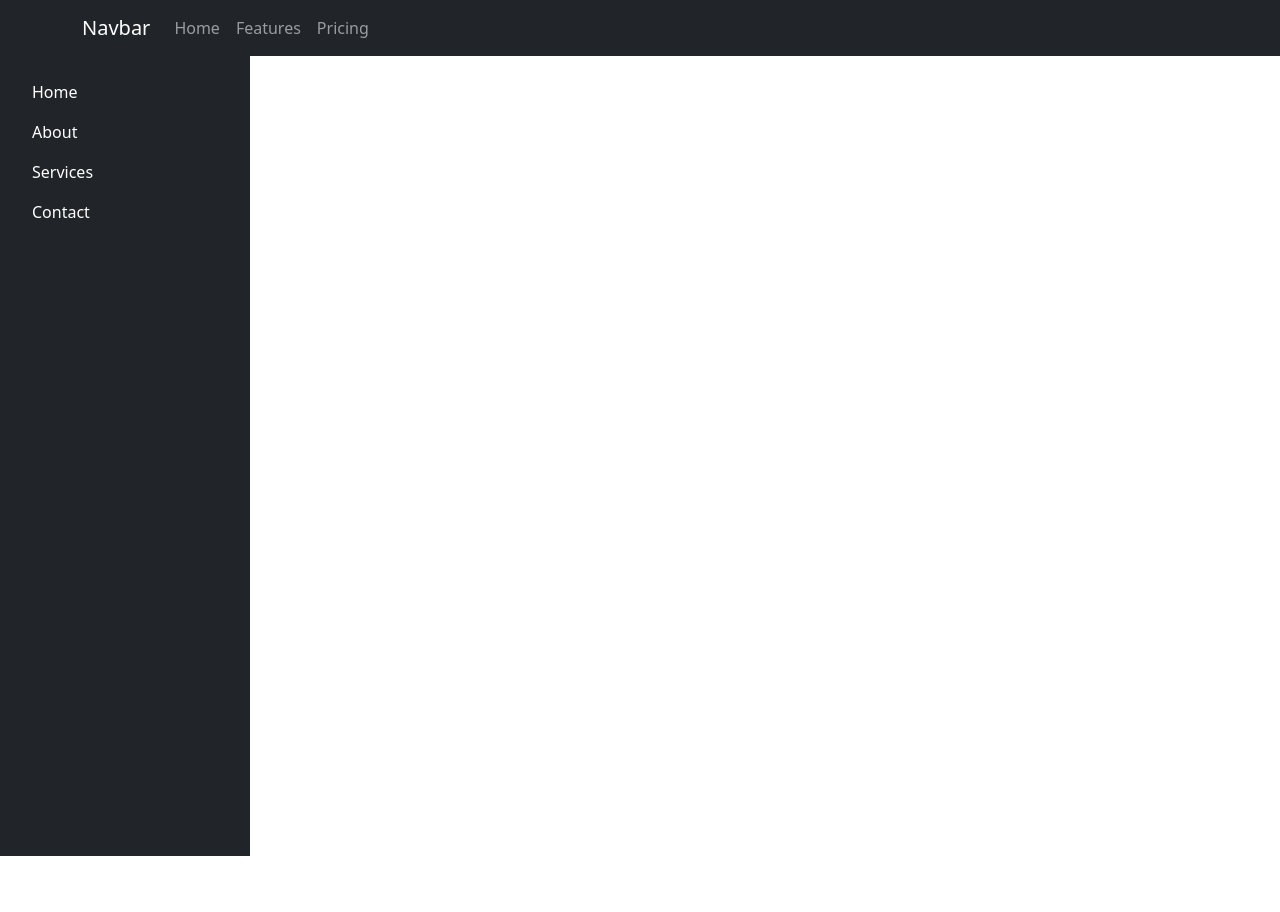
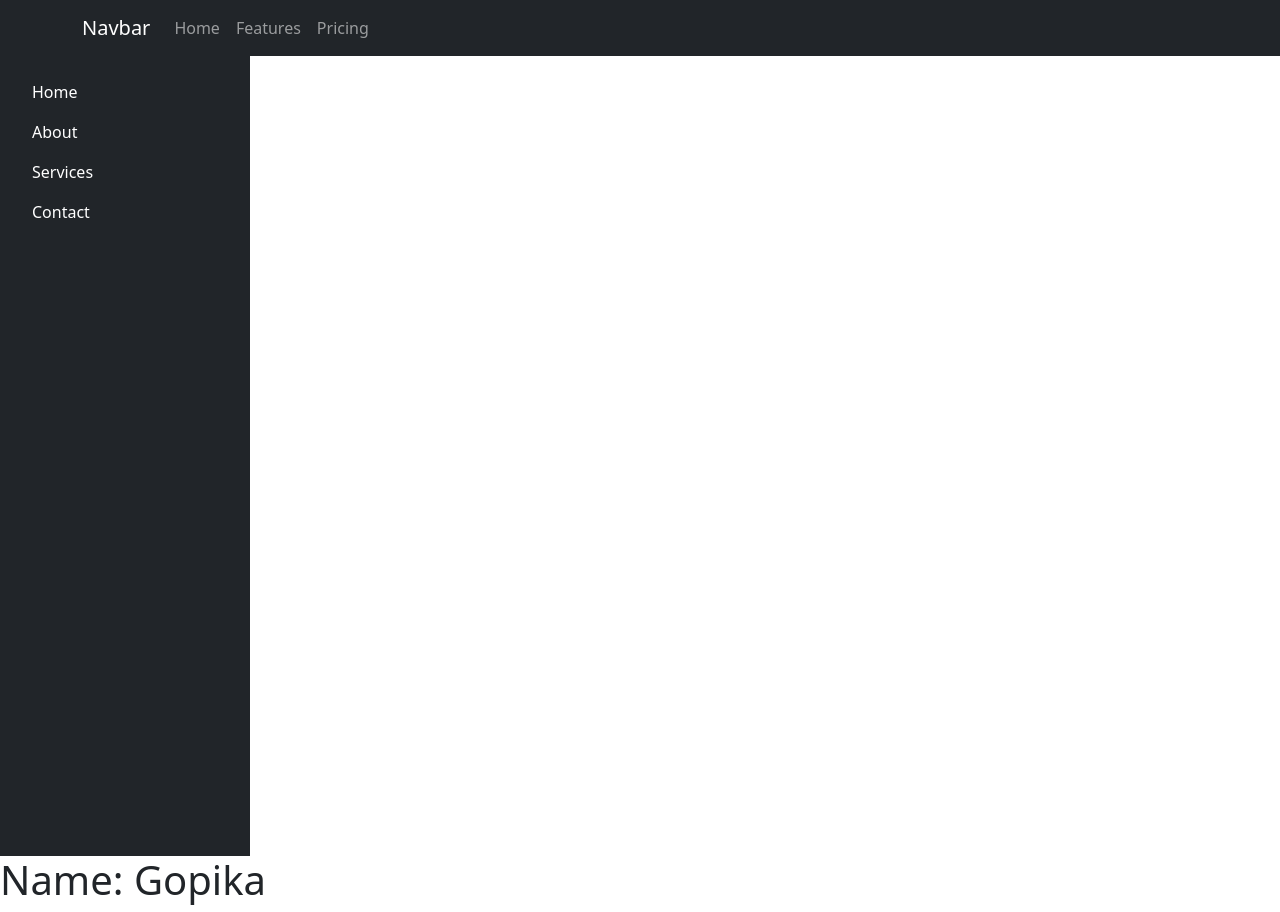
Before and after one commit to sreelakshmi-01/React_Demo, a React (Vite) app: page / in a window 1280 px wide. Before the commit the page ends 856 px from the top, so only its background shows below. Built offline with nearby package versions, Linux system fonts and the light colour scheme.

Commit message:
addSubtract file added

```diff
--- a/src/App.jsx
+++ b/src/App.jsx
@@ -1,12 +1,15 @@
 import ColorSchemesExample from "./components/navbar"
 import Sidebar from "./components/sidebar"
+import AddSub from "./components/addsubtract"
 
 function App() {
   return (
     <div>
       <ColorSchemesExample></ColorSchemesExample>
       <Sidebar></Sidebar>
+      <AddSub></AddSub>
     </div>
+
   )
 }
 
--- /dev/null
+++ b/src/components/addsubtract.jsx
@@ -0,0 +1,10 @@
+function AddSub() {
+    let name = "Gopika"
+    return (
+        <div>
+            <h1>Name: {name}</h1>
+        </div>
+    )
+}
+
+export default AddSub;
```
